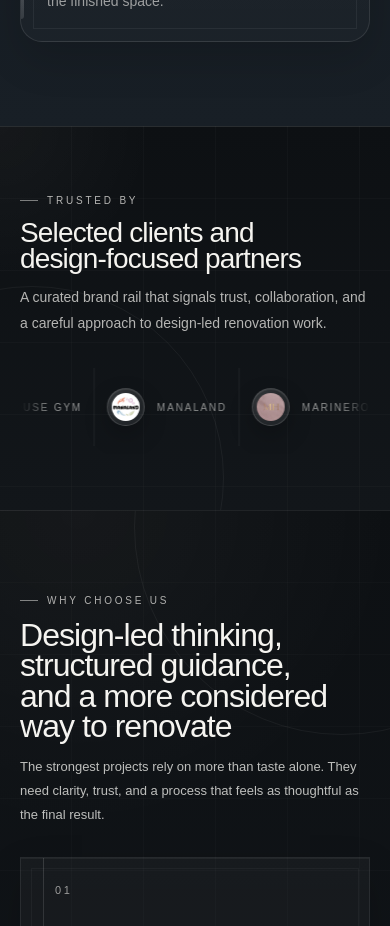
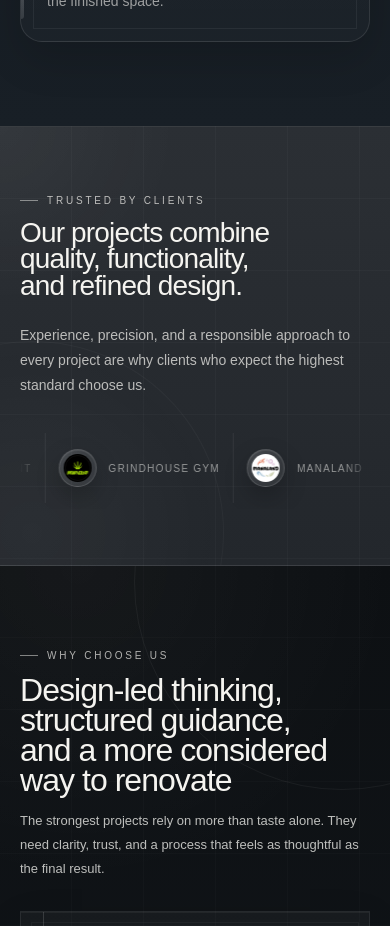
Before and after one commit to romanasolovan/prosto-remont, a Next.js app: page /en/about in a window 390 px wide. Shown: the part 2280-3206 px from the top of the page. Built offline with nearby package versions, Linux system fonts and the light colour scheme.

Commit message:
fix mobile carousel animation, improve responsiveness for smoother scrolling across devices, add json keys

```diff
--- a/components/home/TrustedBrands/TrustedBrands.module.css
+++ b/components/home/TrustedBrands/TrustedBrands.module.css
@@ -2,12 +2,10 @@
   --ink: #f5f4f0;
   --ink-72: rgba(245, 244, 240, 0.72);
   --ink-56: rgba(245, 244, 240, 0.56);
-  --ink-34: rgba(245, 244, 240, 0.34);
   --line-soft: rgba(255, 255, 255, 0.08);
   --line-strong: rgba(255, 255, 255, 0.14);
-  --glow: rgba(255, 255, 255, 0.04);
   --sand: rgba(245, 244, 240, 0.72);
-  --grid: rgba(255, 255, 255, 0.018);
+  --grid: rgba(255, 255, 255, 0.022);
 
   position: relative;
   overflow: hidden;
@@ -17,12 +15,12 @@
   background:
     radial-gradient(
       circle at top left,
-      rgba(255, 255, 255, 0.035),
-      transparent 28%
+      rgba(255, 255, 255, 0.045),
+      transparent 30%
     ),
-    linear-gradient(rgba(255, 255, 255, 0.018) 1px, transparent 1px),
-    linear-gradient(90deg, rgba(255, 255, 255, 0.018) 1px, transparent 1px),
-    linear-gradient(180deg, #0d1013 0%, #12161a 100%);
+    linear-gradient(rgba(255, 255, 255, 0.022) 1px, transparent 1px),
+    linear-gradient(90deg, rgba(255, 255, 255, 0.022) 1px, transparent 1px),
+    linear-gradient(180deg, #2b2f34 0%, #23272c 100%);
   background-size:
     auto,
     72px 72px,
@@ -41,7 +39,12 @@
   inset: auto auto -10rem -10rem;
   width: 24rem;
   height: 24rem;
-  border: 1px solid rgba(255, 255, 255, 0.05);
+  border: 1px solid rgba(255, 255, 255, 0.035);
+  background: radial-gradient(
+    circle,
+    rgba(255, 255, 255, 0.035) 0%,
+    rgba(255, 255, 255, 0) 70%
+  );
   border-radius: 50%;
   pointer-events: none;
 }
@@ -51,10 +54,6 @@
   z-index: 1;
   display: grid;
   gap: clamp(24px, 4vw, 34px);
-}
-
-.trustedHeader {
-  max-width: 640px;
 }
 
 .sectionLabel {
@@ -92,31 +91,31 @@
 }
 
 .trustedDescription {
-  max-width: 52ch;
+  padding-top: 14px;
   margin: 0;
   font-family: "Barlow", sans-serif;
   font-size: clamp(14px, 1vw, 15px);
   font-weight: 300;
-  line-height: 1.85;
+  line-height: 1.8;
   color: var(--ink-72);
 }
 
 .trustedCarousel {
   position: relative;
   overflow: hidden;
-  padding: 8px 0;
+  padding: 10px 0 6px;
   mask-image: linear-gradient(
     90deg,
     transparent 0%,
-    black 8%,
-    black 92%,
+    black 7%,
+    black 93%,
     transparent 100%
   );
   -webkit-mask-image: linear-gradient(
     90deg,
     transparent 0%,
-    black 8%,
-    black 92%,
+    black 7%,
+    black 93%,
     transparent 100%
   );
 }
@@ -126,13 +125,16 @@
   width: max-content;
   gap: 0;
   will-change: transform;
-  animation: trustedMarquee 34s linear infinite;
+  transform: translate3d(0, 0, 0);
+  animation: trustedMarquee 42s linear infinite;
 }
 
 .trustedList {
   display: flex;
   align-items: center;
   gap: 0;
+  flex-shrink: 0;
+  min-width: max-content;
   margin: 0;
   padding: 0;
   list-style: none;
@@ -143,8 +145,8 @@
   align-items: center;
   gap: 12px;
   flex: 0 0 auto;
-  min-height: 78px;
-  padding: 0 clamp(16px, 2.5vw, 32px);
+  min-height: 74px;
+  padding: 0 clamp(16px, 2.2vw, 28px);
   border-right: 1px solid var(--line-soft);
 }
 
@@ -222,28 +224,102 @@
   font-family: "Barlow Condensed", sans-serif;
   font-size: 10px;
   font-weight: 500;
-  letter-spacing: 0.18em;
+  letter-spacing: 0.15em;
   text-transform: uppercase;
   color: var(--ink-56);
 }
 
 @keyframes trustedMarquee {
   from {
-    transform: translateX(0);
+    transform: translate3d(0, 0, 0);
   }
 
   to {
-    transform: translateX(-50%);
+    transform: translate3d(-50%, 0, 0);
   }
 }
 
-@media (max-width: 599px) {
+@media (max-width: 374px) {
+  .trustedInner {
+    gap: 22px;
+  }
+
+  .trustedTitle {
+    line-height: 1;
+    letter-spacing: -0.025em;
+  }
+
+  .trustedDescription {
+    padding-top: 10px;
+    line-height: 1.72;
+  }
+
   .trustedItem {
-    padding: 0 clamp(12px, 3vw, 20px);
+    min-height: 68px;
+    padding: 0 12px;
+    gap: 10px;
+  }
+
+  .brandName {
+    font-size: 9px;
+    letter-spacing: 0.12em;
   }
 
   .trustedTrack {
-    animation-duration: 26s;
+    animation-duration: 36s;
+  }
+}
+
+@media (min-width: 375px) and (max-width: 424px) {
+  .trustedDescription {
+    padding-top: 12px;
+  }
+
+  .trustedItem {
+    min-height: 70px;
+    padding: 0 13px;
+  }
+
+  .brandName {
+    letter-spacing: 0.13em;
+  }
+
+  .trustedTrack {
+    animation-duration: 38s;
+  }
+}
+
+@media (min-width: 425px) and (max-width: 767px) {
+  .trustedDescription {
+    padding-top: 14px;
+  }
+
+  .trustedItem {
+    min-height: 72px;
+    padding: 0 14px;
+  }
+
+  .trustedTrack {
+    animation-duration: 40s;
+  }
+}
+
+@media (min-width: 768px) and (max-width: 1023px) {
+  .trustedInner {
+    gap: 28px;
+  }
+
+  .trustedDescription {
+    padding-top: 16px;
+  }
+
+  .trustedItem {
+    min-height: 76px;
+    padding: 0 18px;
+  }
+
+  .trustedTrack {
+    animation-duration: 44s;
   }
 }
 
@@ -256,6 +332,6 @@
 @media (prefers-reduced-motion: reduce) {
   .trustedTrack {
     animation: none;
-    transform: none;
+    transform: translate3d(0, 0, 0);
   }
 }
--- a/components/home/TrustedBrands/TrustedBrands.tsx
+++ b/components/home/TrustedBrands/TrustedBrands.tsx
@@ -75,7 +75,7 @@ function BrandItem({ brand }: { brand: Brand }) {
             src={brand.logoSrc}
             alt={brand.logoAlt || `${brand.name} logo`}
             fill
-            sizes="46px"
+            sizes="(max-width: 767px) 44px, 48px"
             className={styles.brandLogo}
           />
         ) : (
--- a/messages/en.json
+++ b/messages/en.json
@@ -122,10 +122,10 @@
       "content": "We believe in reliability, clear communication, respect for the client’s space, accountable workmanship, and organized execution. Every project is approached with care, professionalism, and attention to the real experience of the people who will live or work in the finished space."
     },
     "trustedBrands": {
-      "eyebrow": "Trusted by",
-      "title": "Selected clients and design-focused partners",
-      "description": "A curated brand rail that signals trust, collaboration, and a careful approach to design-led renovation work.",
-      "regionLabel": "Trusted brands"
+      "eyebrow": "Trusted by clients",
+  "title": "Our projects combine quality, functionality, and refined design.",
+  "description": "Experience, precision, and a responsible approach to every project are why clients who expect the highest standard choose us.",
+  "regionLabel": "Brands and partners"
     },
     "whyChooseUs": {
       "eyebrow": "Why choose us",
--- a/messages/ru.json
+++ b/messages/ru.json
@@ -128,9 +128,9 @@
     },
     "trustedBrands": {
       "eyebrow": "Нам доверяют",
-      "title": "Избранные клиенты и партнёры, ориентированные на качественный дизайн",
-      "description": "Подборка брендов, которая подчёркивает доверие, сотрудничество и внимательный подход к ремонтным и отделочным проектам.",
-      "regionLabel": "Бренды и партнёры"
+      "title": "Наши проекты — это сочетание качества, функциональности и продуманного дизайна.",
+  "description": "Опыт, точность и ответственный подход к каждому проекту — именно поэтому нас выбирают клиенты, ожидающие наивысшего стандарта.",
+  "regionLabel": "Бренды и партнёры"
     },
     "whyChooseUs": {
       "eyebrow": "Почему стоит выбрать нас",
--- a/messages/uk.json
+++ b/messages/uk.json
@@ -128,9 +128,9 @@
     },
     "trustedBrands": {
       "eyebrow": "Нам довіряють",
-      "title": "Обрані клієнти та партнери, орієнтовані на якісний дизайн",
-      "description": "Добірка брендів, яка підкреслює довіру, співпрацю та уважний підхід до ремонтних і оздоблювальних проєктів.",
-      "regionLabel": "Бренди та партнери"
+      "title": "Наші проєкти — це поєднання якості, функціональності та продуманого дизайну.",
+  "description": "Досвід, точність і відповідальний підхід до кожного проєкту — саме тому нас обирають клієнти, які очікують найвищого стандарту.",
+  "regionLabel": "Бренди та партнери"
     },
     "whyChooseUs": {
       "eyebrow": "Чому варто обрати нас",
```
